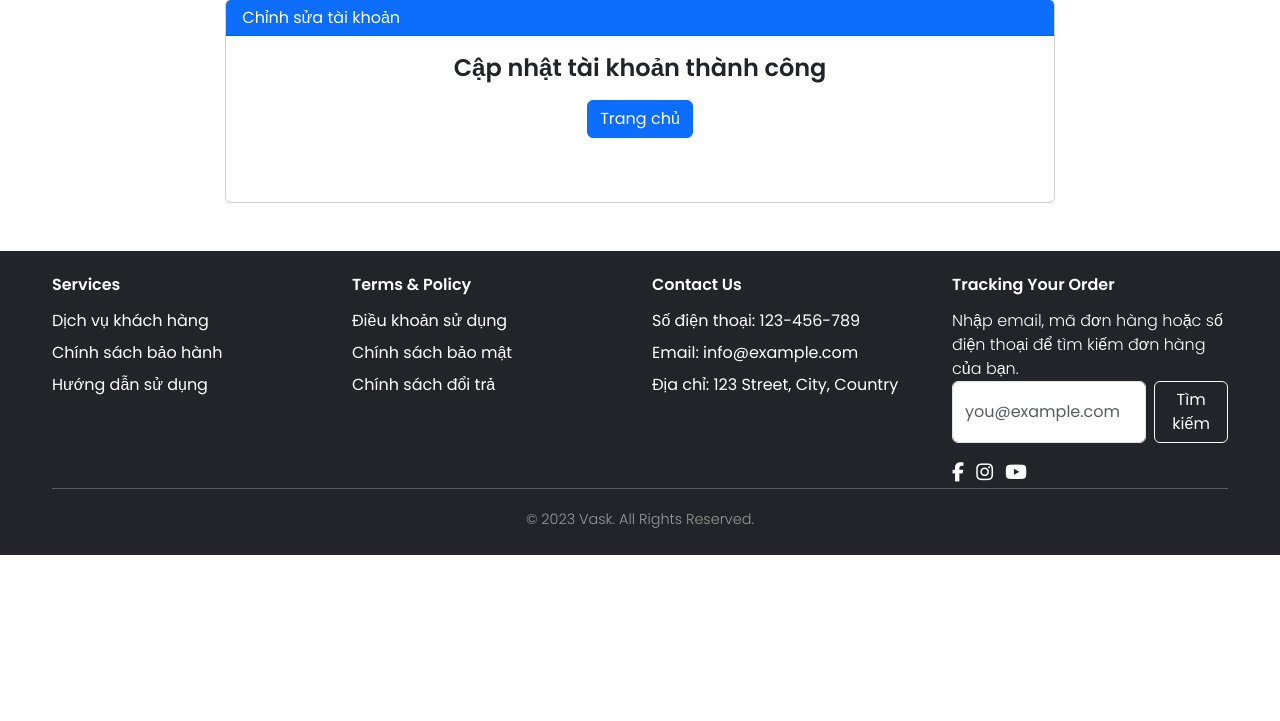
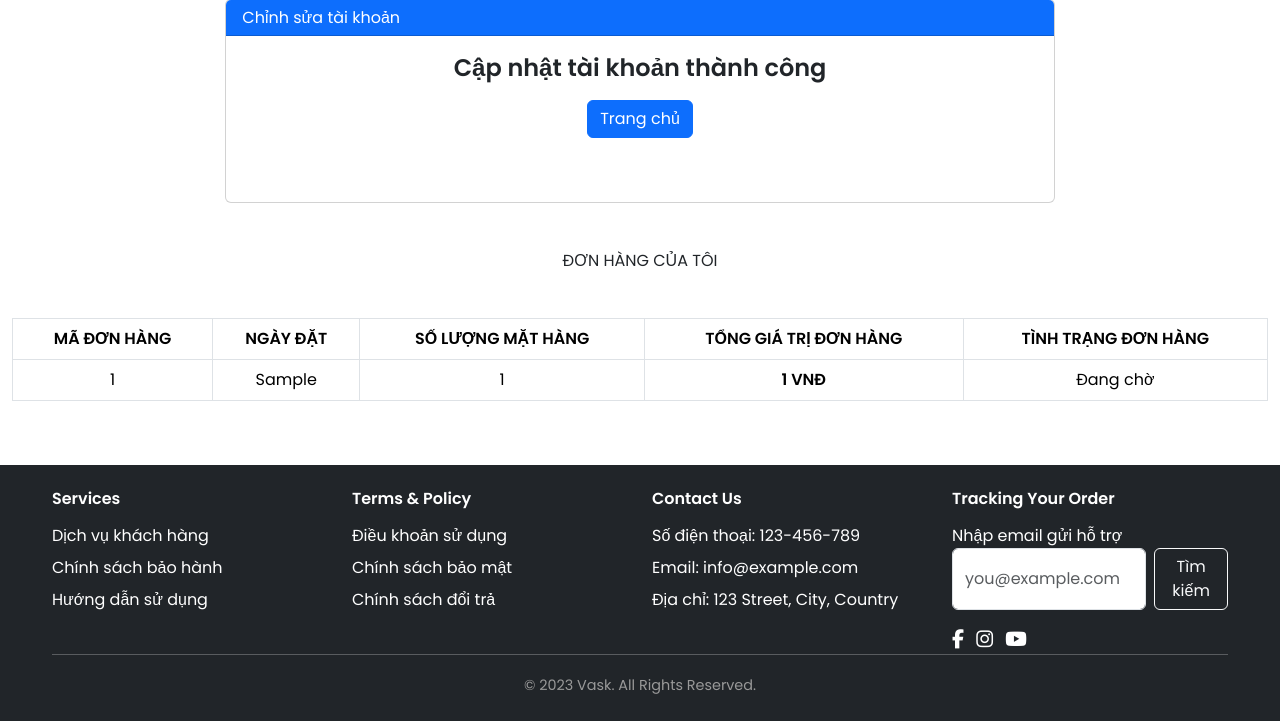
Before and after one commit to vikhoa911/Duan, a PHP site: page /index.php?act=suataikhoan in a window 1280 px wide. Shown: the part 105-826 px from the top of the page. Before the commit the page ends 660 px from the top, so only its background shows below. Run offline with PHP 8.4, Linux system fonts and the light colour scheme; tables that the repository leaves empty hold one stand-in row (values such as "Sample post"); some libraries are stand-ins or nearby versions.

Commit message:
đơn hàng của tôi

```diff
--- a/index.php
+++ b/index.php
@@ -150,7 +150,7 @@ $thanhtien = $soluong * $gia; // Phép nhân hợp lệ
                     $dia_chi = $_POST['dia_chi'];
                     $so_dien_thoai = $_POST['so_dien_thoai'];
                     $thanh_toan_don_hang = $_POST['thanh_toan_don_hang'];
-                    $ngaydathang = date('h:i:sa d/m/Y');
+                    $ngay_dat_hang = date('h:i:sa d/m/Y');
                     $tongdonhang = tongdonhang();
 
                     // Thêm thông tin người nhận
@@ -159,7 +159,7 @@ $thanhtien = $soluong * $gia; // Phép nhân hợp lệ
                     $so_dien_thoai_nhan = $_POST['so_dien_thoai'];  // Số điện thoại nhận hàng
 
                     // Lưu thông tin đơn hàng
-                    $id_don_hang = insert_don_hang($id_tai_khoan, $ten_dang_nhap, $email, $dia_chi, $so_dien_thoai, $thanh_toan_don_hang, $ngaydathang, $tongdonhang, $ten_nhan, $dia_chi_nhan, $so_dien_thoai_nhan);
+                    $id_don_hang = insert_don_hang($id_tai_khoan, $ten_dang_nhap, $email, $dia_chi, $so_dien_thoai, $thanh_toan_don_hang, $ngay_dat_hang, $tongdonhang, $ten_nhan, $dia_chi_nhan, $so_dien_thoai_nhan);
 
                     // Lưu chi tiết đơn hàng
                     foreach ($_SESSION['mycart'] as $cart) {
@@ -215,7 +215,23 @@ $thanhtien = $soluong * $gia; // Phép nhân hợp lệ
                         $thongbao = 'Cập nhật tài khoản thành công';
                     }
                     include "views/suathanhcong.php";
-                    break;
+                    case 'donhangcuatoi':
+                        if (isset($_SESSION['ten_dang_nhap'])) {
+                            $id_tai_khoan = $_SESSION['ten_dang_nhap']['id_tai_khoan']; // Lấy id tài khoản từ session
+                        } else {
+                            $id_tai_khoan = 0;
+                        }
+
+                        if (isset($_POST['kyw']) && ($_POST['kyw'] != "")) {
+                            $kyw = $_POST['kyw'];
+                        } else {
+                            $kyw = "";
+                        }
+
+                        // Lấy danh sách đơn hàng theo tài khoản
+                        $listdon_hang = loadall_don_hang_kh($kyw, $id_tai_khoan);
+                        include "views/donhangcuatoi.php";
+                        break;
 
 
 
--- a/models/giohang.php
+++ b/models/giohang.php
@@ -157,6 +157,14 @@ function loadall_don_hang($kyw = "", $id_tai_khoan = 0){
     $list_don_hang = pdo_query($sql);
     return $list_don_hang;
 }
+function loadall_don_hang_kh($kyw = "", $id_tai_khoan = 0) {
+    $sql = "SELECT * FROM don_hang WHERE 1";
+    if ($id_tai_khoan > 0) $sql .= " AND id_tai_khoan = " . $id_tai_khoan; // Lọc theo tài khoản
+    if ($kyw != "") $sql .= " AND id_don_hang LIKE '%" . $kyw . "%'";
+    $sql .= " ORDER BY id_don_hang DESC";
+    $list_don_hang = pdo_query($sql);
+    return $list_don_hang;
+}
 
 function don_hang_chi_tiet($list_gio_hang){
     global $img_path;
--- a/views/css/style.css
+++ b/views/css/style.css
@@ -1,6 +1,3 @@
-body {
-    font-family: 'Poppins', sans-serif;
-}
 .navbar-brand {
     font-weight: bold;
     font-size: 24px;
@@ -36,15 +33,6 @@ body {
     max-width: 2000px;
     max-height: 485px;
     object-fit: cover;
-}
-h1 {
-    font-family: 'Poppins', sans-serif;
-    font-weight: 600;
-}
-
-p, input, form {
-    font-family: 'Poppins', sans-serif;
-    font-weight: 300; /* Nhẹ nhàng, mềm mại */
 }
 
 .banner-text h1 {
--- /dev/null
+++ b/views/donhangcuatoi.php
@@ -0,0 +1,40 @@
+<div class="container my-5">
+    <div class="row">
+        <div class="col-12">
+            <h1 class="text-center mb-5">ĐƠN HÀNG CỦA TÔI</h1>
+            <div class="table-responsive">
+                <table class="table table-bordered table-hover text-center">
+                    <thead class="thead-dark">
+                        <tr>
+                            <th scope="col">MÃ ĐƠN HÀNG</th>
+                            <th scope="col">NGÀY ĐẶT</th>
+                            <th scope="col">SỐ LƯỢNG MẶT HÀNG</th>
+                            <th scope="col">TỔNG GIÁ TRỊ ĐƠN HÀNG</th>
+                            <th scope="col">TÌNH TRẠNG ĐƠN HÀNG</th>
+                        </tr>
+                    </thead>
+                    <tbody>
+                        <?php
+                        if (is_array($listdon_hang)) {
+                            foreach ($listdon_hang as $don_hang) {
+                                extract($don_hang);
+                                $ttdh = get_ttdh($don_hang["trang_thai_don_hang"]);
+                                $countsp = loadall_gio_hang_count($don_hang['id_don_hang']);
+                                echo '<tr>
+                                    <td>' . htmlspecialchars($don_hang['id_don_hang']) . '</td>
+                                    <td>' . htmlspecialchars($don_hang['ngay_dat_hang']) . '</td>
+                                    <td>' . (isset($countsp) ? htmlspecialchars($countsp) : 'N/A') . '</td>
+                                    <td><strong>' . number_format($don_hang['tong_tien_don_hang'], 0, ',', '.') . ' VNĐ</strong></td>
+                                    <td>' . htmlspecialchars($ttdh) . '</td>
+                                </tr>';
+                            }
+                        } else {
+                            echo '<tr><td colspan="5" class="text-danger">Bạn chưa có đơn hàng nào.</td></tr>';
+                        }
+                        ?>
+                    </tbody>
+                </table>
+            </div>
+        </div>
+    </div>
+</div>
--- a/views/footer.php
+++ b/views/footer.php
@@ -34,7 +34,7 @@
             <!-- Tracking Order Section -->
             <div class="col-md-3">
                 <h5>Tracking Your Order</h5>
-                <p>Nhập email, mã đơn hàng hoặc số điện thoại để tìm kiếm đơn hàng của bạn.</p>
+                <p>Nhập email gửi hỗ trợ</p>
                 <form class="d-flex">
                     <input type="email" class="form-control me-2" placeholder="you@example.com">
                     <button class="btn btn-outline-light">Tìm kiếm</button>
@@ -62,4 +62,5 @@
 <script src="https://cdn.jsdelivr.net/npm/bootstrap@5.3.0-alpha1/dist/js/bootstrap.bundle.min.js"></script>
 <script src="https://cdnjs.cloudflare.com/ajax/libs/bootstrap-icons/1.8.1/font/bootstrap-icons.min.css"></script>
 </body>
+
 </html>
--- a/views/giohang.php
+++ b/views/giohang.php
@@ -7,7 +7,8 @@ $tongTien = tinhTongTien();
     <!-- Cart Table -->
     <div class="overflow-hidden border rounded-lg shadow-sm bg-light">
         <table class="w-full text-left border-collapse">
-            <?php echo $listGioHang; // Hiển thị danh sách giỏ hàng ?>
+            <?php echo $listGioHang; // Hiển thị danh sách giỏ hàng
+            ?>
         </table>
     </div>
 
--- a/views/header.php
+++ b/views/header.php
@@ -25,7 +25,7 @@
             <div class="collapse navbar-collapse" id="navbarNav">
                 <ul class="navbar-nav me-auto">
                     <li class="nav-item">
-                    <a class="nav-link" href="index.php"><i class="fas fa-home"></i> Trang chủ</a>
+                        <a class="nav-link" href="index.php"><i class="fas fa-home"></i> Trang chủ</a>
                     </li>
                     <li class="nav-item">
                         <a class="nav-link" href="index.php?act=nam">Đồ Nam</a>
@@ -56,11 +56,15 @@
                         <!-- Đơn hàng của tôi -->
                         <li class="nav-item">
                             <a class="nav-link" href="index.php?act=giohang"><i class="fas fa-shopping-cart"></i>
-                            Giỏ hàng</a>
+                                Giỏ hàng</a>
                         </li>
                         <li class="nav-item">
-    <a class="nav-link" href="index.php?act=suatk&id_tai_khoan=<?php echo $_SESSION['ten_dang_nhap']['id_tai_khoan']; ?>"><i class="fas fa-user"></i> Tài khoản</a>
-</li>
+                            <a class="nav-link" href="index.php?act=donhangcuatoi"><i class="fas fa-list"></i>
+                                Đơn hàng</a>
+                        </li>
+                        <li class="nav-item">
+                            <a class="nav-link" href="index.php?act=suatk&id_tai_khoan=<?php echo $_SESSION['ten_dang_nhap']['id_tai_khoan']; ?>"><i class="fas fa-user"></i> Tài khoản</a>
+                        </li>
 
                         <!-- Đăng xuất -->
                         <li class="nav-item">
@@ -68,12 +72,12 @@
                         </li>
                         <!-- Đăng nhập admin nếu vai trò là admin -->
                         <?php
-                        if ($vai_tro == 1) {?>
+                        if ($vai_tro == 1) { ?>
                             <li class="nav-item">
                                 <a class="nav-link" href="admin/index.php"><i class="fas fa-user-shield"></i> Admin</a>
                             </li>
                         <?php } ?>
-                    <?php } else {?>
+                    <?php } else { ?>
                         <!-- Nếu chưa đăng nhập -->
                         <li class="nav-item">
                             <a class="nav-link" href="index.php?act=dangnhap"><i class="fas fa-user"></i> Đăng nhập</a>
@@ -81,7 +85,7 @@
                         <li class="nav-item">
                             <a class="nav-link" href="index.php?act=dangky"><i class="fas fa-user-plus"></i> Đăng ký</a>
                         </li>
-                    <?php }?>
+                    <?php } ?>
                 </ul>
             </div>
         </div>
--- a/views/hoanthanhdonhang.php
+++ b/views/hoanthanhdonhang.php
@@ -71,7 +71,7 @@ $don_hang = [
                                 </tr>
                             <?php endforeach;
                             $_SESSION['mycart'] = [];
-                             ?>
+                            ?>
                         </tbody>
                     </table>
                     <hr class="my-4">
--- a/views/home.php
+++ b/views/home.php
@@ -1,7 +1,3 @@
-
-
-
-
 <section class="banner text-center">
     <div class="container d-flex align-items-center justify-content-between">
         <div class="banner-text">
--- a/views/home2.php
+++ b/views/home2.php
@@ -89,8 +89,9 @@ $products = loadall_san_pham("", $id_danh_muc);
                     <div class="col-span-1 relative flex items-center justify-center">
                         <img src="images/itemnu.jpg" alt="Man's Collection" class="w-full h-full object-cover">
 
-                    </div>                </div>
                     </div>
                 </div>
             </div>
         </div>
+    </div>
+</div>
--- a/views/spct.php
+++ b/views/spct.php
@@ -72,4 +72,5 @@ $products = loadall_san_pham("", $id_danh_muc);
         <?php endif; ?>
     </div>
 </body>
+
 </html>
--- a/views/thanhtoan.php
+++ b/views/thanhtoan.php
@@ -83,7 +83,7 @@ $tongTien = tinhTongTien();           // Hàm này trả về tổng tiền
                         </thead>
                         <tbody>
                             <!-- Hiển thị các mục giỏ hàng -->
-                            <?php echo $listGioHang; ?>  <!-- Hiển thị chuỗi HTML từ hàm layDanhSachGioHang() -->
+                            <?php echo $listGioHang; ?> <!-- Hiển thị chuỗi HTML từ hàm layDanhSachGioHang() -->
                         </tbody>
                     </table>
 
```
Also changed, not shown: views/khac.php (indentation only), views/nam.php (indentation only), views/nu.php (indentation only), views/suataikhoan.php (line endings or trailing spaces), views/suathanhcong.php (line endings or trailing spaces). Lines whose indentation alone changed are shown as unchanged.
